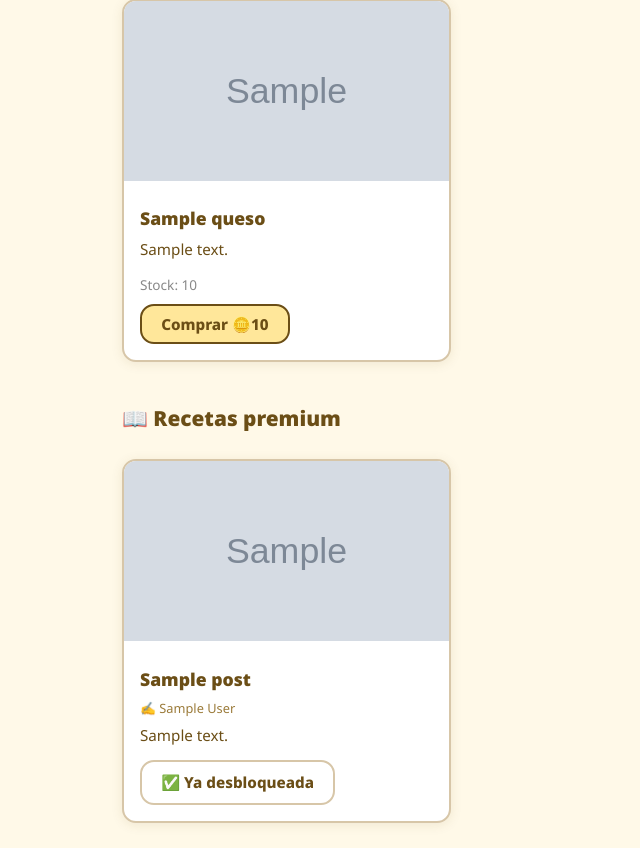
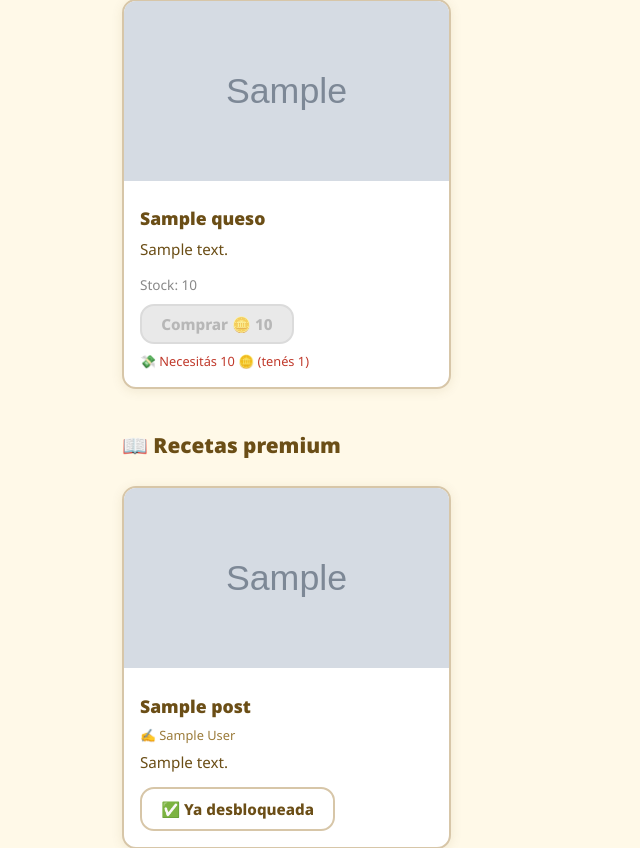
Before and after one commit to Marilu1707/playground_massironi, a Django app: page /mercado/ in a window 1280 px wide. Shown: the part 259-1107 px from the top of the page, without its empty margins (0-640 px from the left). Run offline with Django 5.2, Linux system fonts and the light colour scheme; a user stored in the database is signed in; tables that the repository leaves empty hold one stand-in row (values such as "Sample post"); grey boxes marked "Sample" are stand-in pictures.

Commit message:
fix: mostrar botón deshabilitado con mensaje cuando no hay monedas suficientes
- Quesos: botón gris + 'Necesitás X monedas (tenés Y)' si no alcanza
- Recetas: idem, sin link clickeable cuando no se puede pagar
- CSS: estilo visual para .btn:disabled y .btn-disabled

Co-Authored-By: Claude Sonnet 4.6 <noreply@anthropic.com>

```diff
--- a/mercado/templates/mercado/mercado_home.html
+++ b/mercado/templates/mercado/mercado_home.html
@@ -34,13 +34,21 @@
                     <p class="card-text">{{ queso.descripcion|truncatewords:10 }}</p>
                     <p style="font-size:0.85rem; color:#888; margin-bottom:0.5rem;">Stock: {{ queso.stock }}</p>
                     {% if user.is_authenticated %}
-                        <form method="post" action="{% url 'comprar_queso' queso.pk %}">
-                            {% csrf_token %}
-                            <button type="submit" class="btn btn-primary"
-                                {% if user.perfil.monedas < queso.precio_monedas %}disabled title="No tenés suficientes monedas"{% endif %}>
-                                Comprar 🪙{{ queso.precio_monedas }}
+                        {% if user.perfil.monedas >= queso.precio_monedas %}
+                            <form method="post" action="{% url 'comprar_queso' queso.pk %}">
+                                {% csrf_token %}
+                                <button type="submit" class="btn btn-primary">
+                                    Comprar 🪙 {{ queso.precio_monedas }}
+                                </button>
+                            </form>
+                        {% else %}
+                            <button class="btn btn-disabled" disabled>
+                                Comprar 🪙 {{ queso.precio_monedas }}
                             </button>
-                        </form>
+                            <p style="font-size:0.8rem; color:#c0392b; margin-top:0.4rem;">
+                                💸 Necesitás {{ queso.precio_monedas }} 🪙 (tenés {{ user.perfil.monedas }})
+                            </p>
+                        {% endif %}
                     {% else %}
                         <a href="{% url 'login' %}" class="btn btn-secondary">Ingresá para comprar</a>
                     {% endif %}
@@ -74,10 +82,15 @@
                     {% if user.is_authenticated %}
                         {% if post.id in compras_usuario or user == post.autor or user.is_staff %}
                             <a href="{% url 'post_detail' post.id %}" class="btn btn-secondary">✅ Ya desbloqueada</a>
+                        {% elif user.perfil.monedas >= post.precio_monedas %}
+                            <a href="{% url 'post_detail' post.id %}" class="btn btn-primary">
+                                Desbloquear 🪙 {{ post.precio_monedas }}
+                            </a>
                         {% else %}
-                            <a href="{% url 'post_detail' post.id %}" class="btn btn-primary">
-                                Desbloquear 🪙{{ post.precio_monedas }}
-                            </a>
+                            <span class="btn btn-disabled">Desbloquear 🪙 {{ post.precio_monedas }}</span>
+                            <p style="font-size:0.8rem; color:#c0392b; margin-top:0.4rem;">
+                                💸 Necesitás {{ post.precio_monedas }} 🪙 (tenés {{ user.perfil.monedas }})
+                            </p>
                         {% endif %}
                     {% else %}
                         <a href="{% url 'login' %}" class="btn btn-secondary">Ingresá para desbloquear</a>
--- a/static/css/nido.css
+++ b/static/css/nido.css
@@ -236,6 +236,22 @@ body {
     border-color: #B5EAD7;
 }
 
+.btn:disabled,
+.btn[disabled],
+.btn-disabled {
+    background-color: #E0E0E0;
+    color: #999;
+    border-color: #CCC;
+    cursor: not-allowed;
+    opacity: 0.7;
+}
+
+.btn:disabled:hover,
+.btn[disabled]:hover,
+.btn-disabled:hover {
+    background-color: #E0E0E0;
+}
+
 /* ===== FORMULARIOS ===== */
 .form-container {
     background: var(--white);
```
